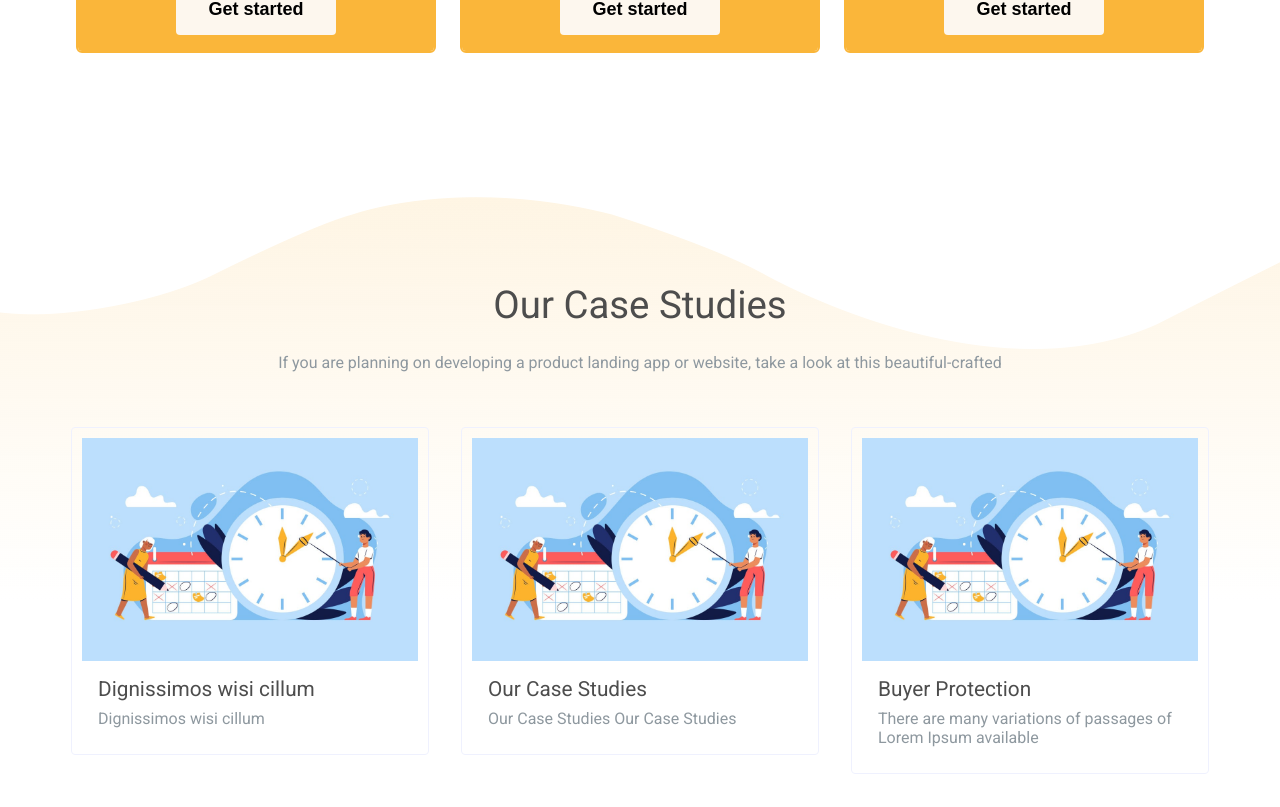
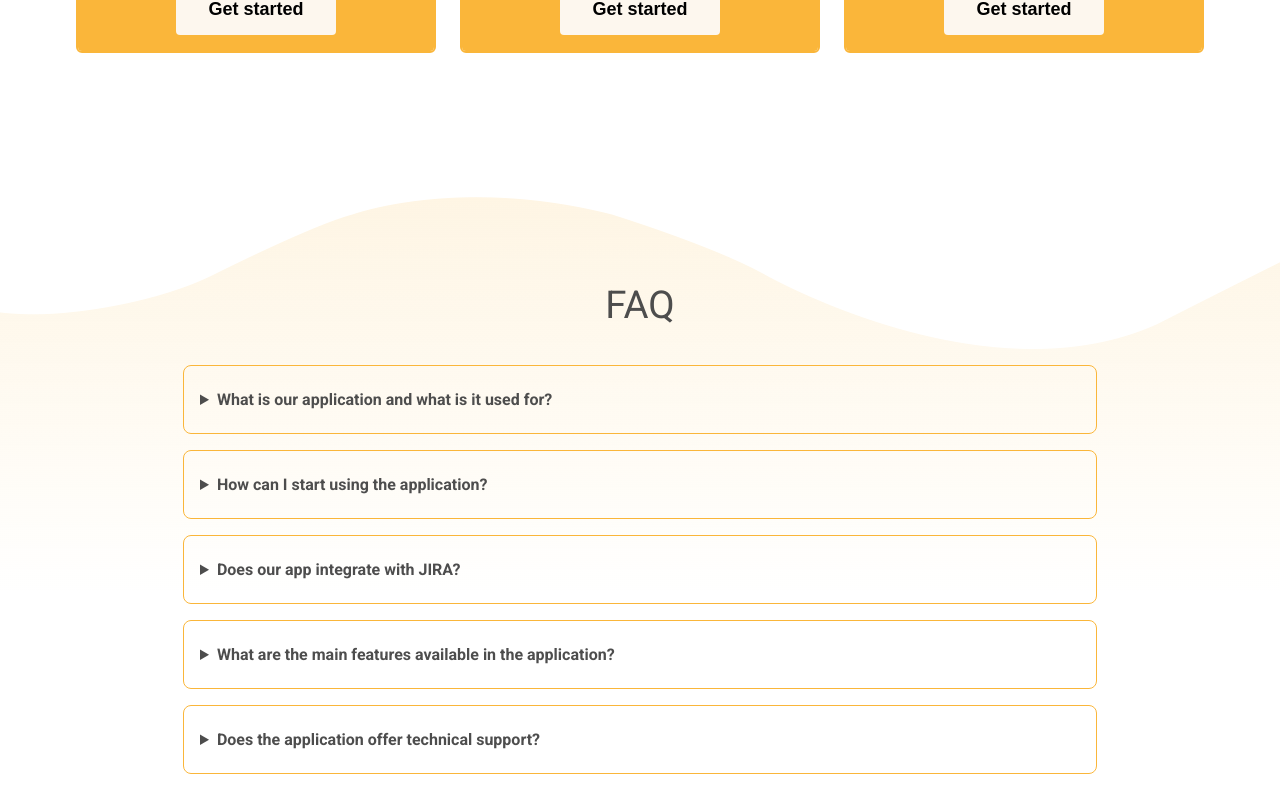
Before and after one commit to MarcinGazda/PPMLight.WWW, a React (Vite) app: page / in a window 1280 px wide. Shown: the part 3273-4080 px from the top of the page. Built offline with nearby package versions, Linux system fonts and the light colour scheme.

Commit message:
feat: change CaseStudies to FAQ

```diff
--- a/src/App.tsx
+++ b/src/App.tsx
@@ -3,7 +3,7 @@ import Header from "./views/Header";
 import Hero from "./views/Hero";
 import MainFunctionality from "./views/MainFunctionality";
 import TipsAndTricks from "./views/TipsAndTricks/Index";
-import CaseStudies from "./views/CaseStudies";
+import FAQ from "./views/FAQ";
 import Footer from "./views/Footer";
 import Pricing from "./views/Pricing";
 
@@ -15,7 +15,7 @@ function App() {
       <MainFunctionality />
       <TipsAndTricks />
       <Pricing />
-      <CaseStudies />
+      <FAQ />
       <Footer />
     </>
   );
--- a/src/views/CaseStudies/index.tsx
+++ /dev/null
@@ -1,59 +0,0 @@
-import Slide from "../../components/Slider/Slide";
-import styles from "./styles.module.scss";
-import slide1 from "../../assets/images/slideImg.jpg";
-import MySlider from "../../components/Slider";
-
-const caseStudies = [
-  //need to have min. 4 elements, if not, double the first at the end
-  {
-    img: slide1,
-    title: "Dignissimos wisi cillum",
-    description: "Dignissimos wisi cillum",
-    href: "https://ppmlight.com/",
-  },
-  {
-    img: slide1,
-    title: "Our Case Studies",
-    description: "Our Case Studies Our Case Studies",
-    href: "https://ppmlight.com/",
-  },
-  {
-    img: slide1,
-    title: "Buyer Protection",
-    description:
-      "There are many variations of passages of Lorem Ipsum available",
-    href: "https://ppmlight.com/",
-  },
-  {
-    img: slide1,
-    title: "Dignissimos wisi cillum",
-    description: "Dignissimos wisi cillum",
-    href: "https://ppmlight.com/",
-  },
-];
-
-const CaseStudies = () => {
-  const slides = caseStudies.map((caseStudie, index) => (
-    <Slide
-      key={index}
-      img={caseStudie.img}
-      title={caseStudie.title}
-      description={caseStudie.description}
-      href={caseStudie.href}
-    />
-  ));
-  return (
-    <section className={styles.background}>
-      <h2 className={styles.title}>Our Case Studies</h2>
-      <p className={styles.description}>
-        If you are planning on developing a product landing app or website, take
-        a look at this beautiful-crafted
-      </p>
-      <div className={styles.wrapper}>
-        <MySlider slide={slides} />
-      </div>
-    </section>
-  );
-};
-
-export default CaseStudies;
--- /dev/null
+++ b/src/views/FAQ/index.tsx
@@ -0,0 +1,93 @@
+import styles from "./styles.module.scss";
+
+const data = [
+  {
+    title: "What is our application and what is it used for?",
+    content:
+      "Our application is a project portfolio management tool on the JIRAplatform. It allows you to monitor and plan projects in one place,facilitating workflow and project review process.",
+  },
+  {
+    title: "How can I start using the application?",
+    content:
+      "To start using our application, simply install it as an add-on to your JIRA instance. Once the app is installed, you will be able to start adding and managing projects right away.",
+  },
+  {
+    title: "Does our app integrate with JIRA?",
+    content:
+      "Yes, our application is integrated with the JIRA platform. When creating a new project, you can select a project that was previously created in Jira.  Saving the project creates a project in PPlight with annotation (linking) to the project in Jira.",
+  },
+  {
+    title: "What are the main features available in the application?",
+    content: (
+      <>
+        <p>
+          Our app offers a number of useful features to help you manage your
+          project portfolio efficiently. We list the key features below:
+        </p>
+        <ul>
+          <li>
+            Create projects easily: Our app allows you to create new projects
+            quickly and intuitively. By entering the required information, such
+            as name, project description, dates, priority, status, etc., you
+            will easily create a project in our system.
+          </li>
+          <li>
+            Report Generation: Our application allows you to generate detailed
+            reports that are perfect for presentation during project reviews.
+            These reports contain key information about the progress of the
+            project.
+          </li>
+          <li>
+            Integration with JIRA: Our application is integrated with the JIRA
+            platform, which allows for flexible project management. You can
+            easily select existing projects from JIRA and link them to our
+            system.
+          </li>
+          <li>
+            Report archiving: There is a report archiving feature in our
+            application. This allows you to keep historical reports and track
+            project progress over time. Archiving also makes it easier to check
+            and verify the results achieved.
+          </li>
+          <li>
+            Progress monitoring: Our app allows you to effectively monitor the
+            progress of your projects. You can track tasks, milestones, risks,
+            problems, and achievements in real time, allowing you to react
+            quickly to any problems and take appropriate action.
+          </li>
+        </ul>
+        <p>
+          With these features, our app enables you to comprehensively manage
+          your project portfolio, giving you full control over your projects and
+          making wise management decisions.
+        </p>
+      </>
+    ),
+  },
+  {
+    title: "Does the application offer technical support?",
+    content:
+      "Yes, we provide technical support for our app. If you have questions or encounter problems, our experts are available to help you resolve any issues related to the use of the app.",
+  },
+];
+
+const FAQ = () => {
+  const faq = data.map((data) => (
+    <details className={styles.card}>
+      <summary className={styles.question}>{data.title} </summary>
+      <div className={styles.answer}>
+        <p>{data.content}</p>
+      </div>
+    </details>
+  ));
+
+  return (
+    <section className={styles.background}>
+      <h2 className={styles.title}>FAQ</h2>
+      <p className={styles.description}></p>
+      <div className={styles.wrapper}>{faq}</div>
+    </section>
+  );
+};
+
+export default FAQ;
--- a/src/views/CaseStudies/styles.module.scss
+++ b/src/views/FAQ/styles.module.scss
@@ -45,5 +45,48 @@
   .wrapper {
     max-width: 73.125rem;
     margin-inline: auto;
+    display: flex;
+    flex-direction: column;
+    border-top-width: 1px;
+    border-color: $orange;
+    gap: 1rem;
+
+    @media (min-width: 640px) {
+      padding-left: 2rem;
+      padding-right: 2rem;
+    }
+
+    @media (min-width: 1024px) {
+      padding-left: 3rem;
+      padding-right: 3rem;
+    }
+    @media (min-width: 1280px) {
+      padding-left: 8rem;
+      padding-right: 8rem;
+    }
+
+    p {
+      margin: 0;
+      padding: 0;
+    }
+    .card {
+      border: $orange 1px solid;
+      border-radius: 0.5rem;
+      white-space: pre-wrap;
+
+      .question {
+        padding: 1.5rem 1rem;
+        outline-style: none;
+        cursor: pointer;
+        font-weight: 600;
+      }
+
+      .answer {
+        padding: 0 1rem 1.5rem 1rem;
+        margin-left: 1rem;
+        margin-top: -1rem;
+        //color: $orange;
+      }
+    }
   }
 }
```
